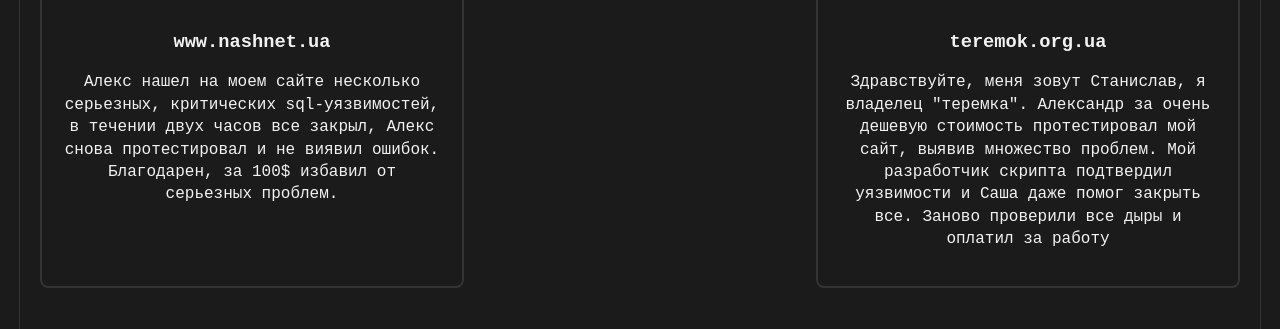
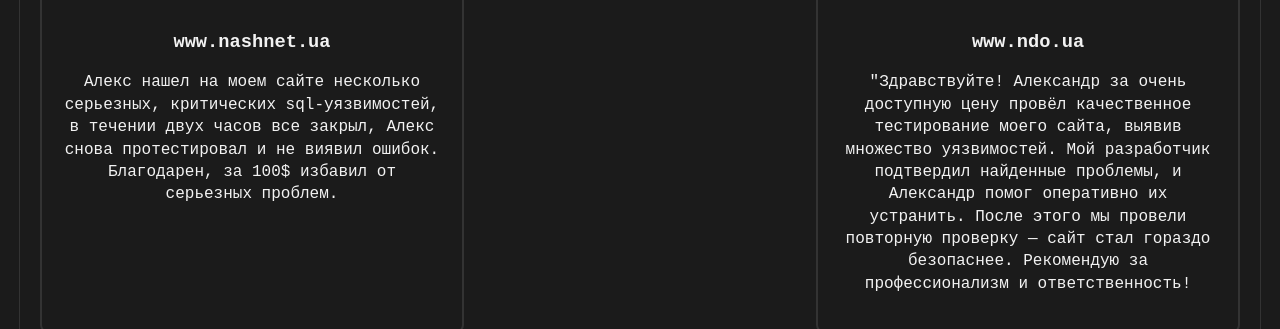
Before and after one commit to marginaldeveloper/AlexanderDoronin, a plain HTML site: page index.html in a window 1280 px wide. Shown: the part 408-737 px from the top of the page. Drawn offline with nearby package versions, Linux system fonts and the light colour scheme.

Commit message:
Update index.html

```diff
--- a/index.html
+++ b/index.html
@@ -40,8 +40,8 @@
                             <div class="review-box">
                                 <a href="https://teremok.org.ua/" target="_blank">
                                     <img src="review2.jpg" alt="Service 2 Logo" class="review-logo">
-                                    <h3>teremok.org.ua</h3>
-                                    <p class="review-text">Здравствуйте, меня зовут Станислав, я владелец "теремка". Александр за очень дешевую стоимость протестировал мой сайт, выявив множество проблем. Мой разработчик скрипта подтвердил уязвимости и Саша даже помог закрыть все. Заново проверили все дыры и оплатил за работу</p>
+                                    <h3>www.ndo.ua</h3>
+                                    <p class="review-text">"Здравствуйте! Александр за очень доступную цену провёл качественное тестирование моего сайта, выявив множество уязвимостей. Мой разработчик подтвердил найденные проблемы, и Александр помог оперативно их устранить. После этого мы провели повторную проверку — сайт стал гораздо безопаснее. Рекомендую за профессионализм и ответственность!</p>
                                 </a>
                             </div>
 
```
